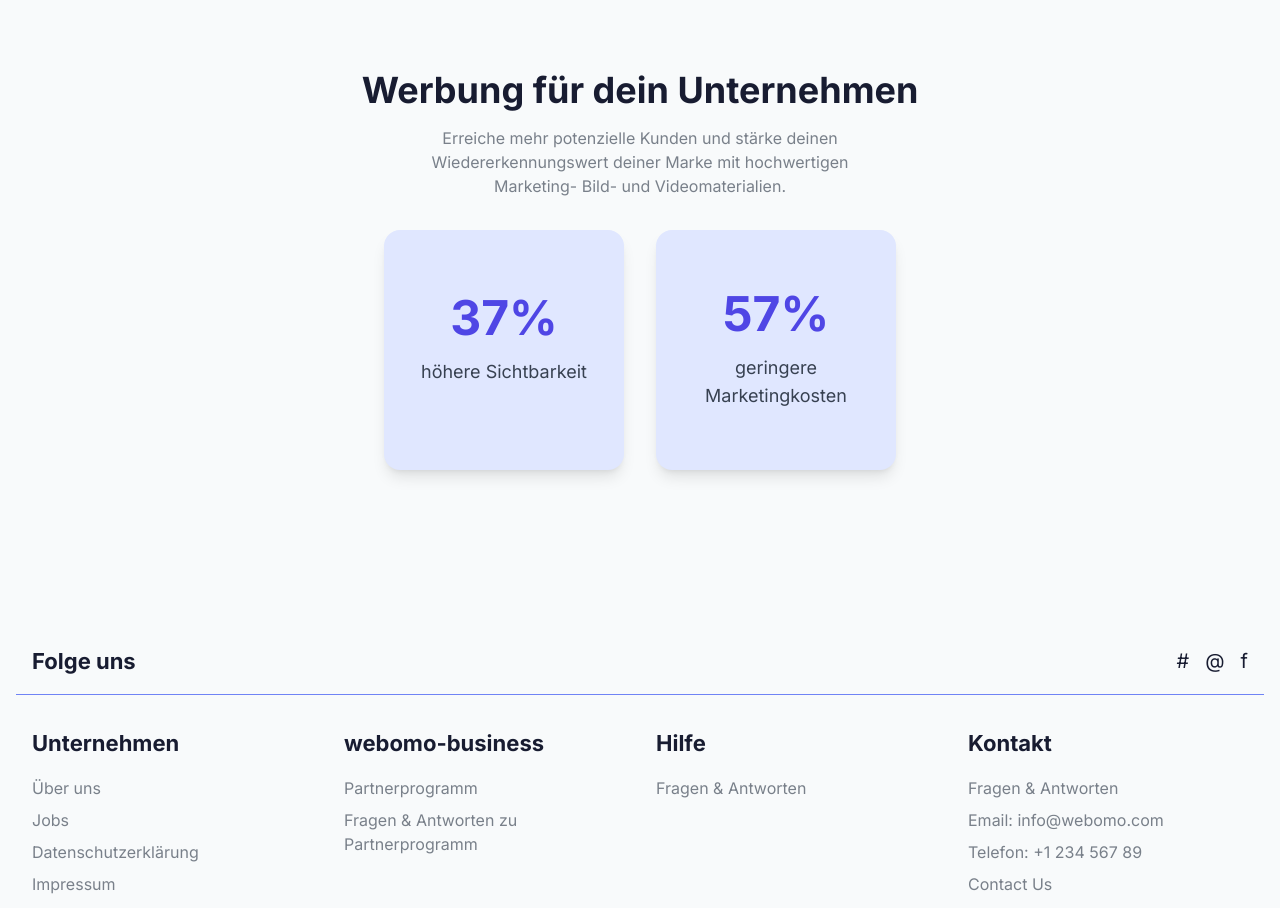
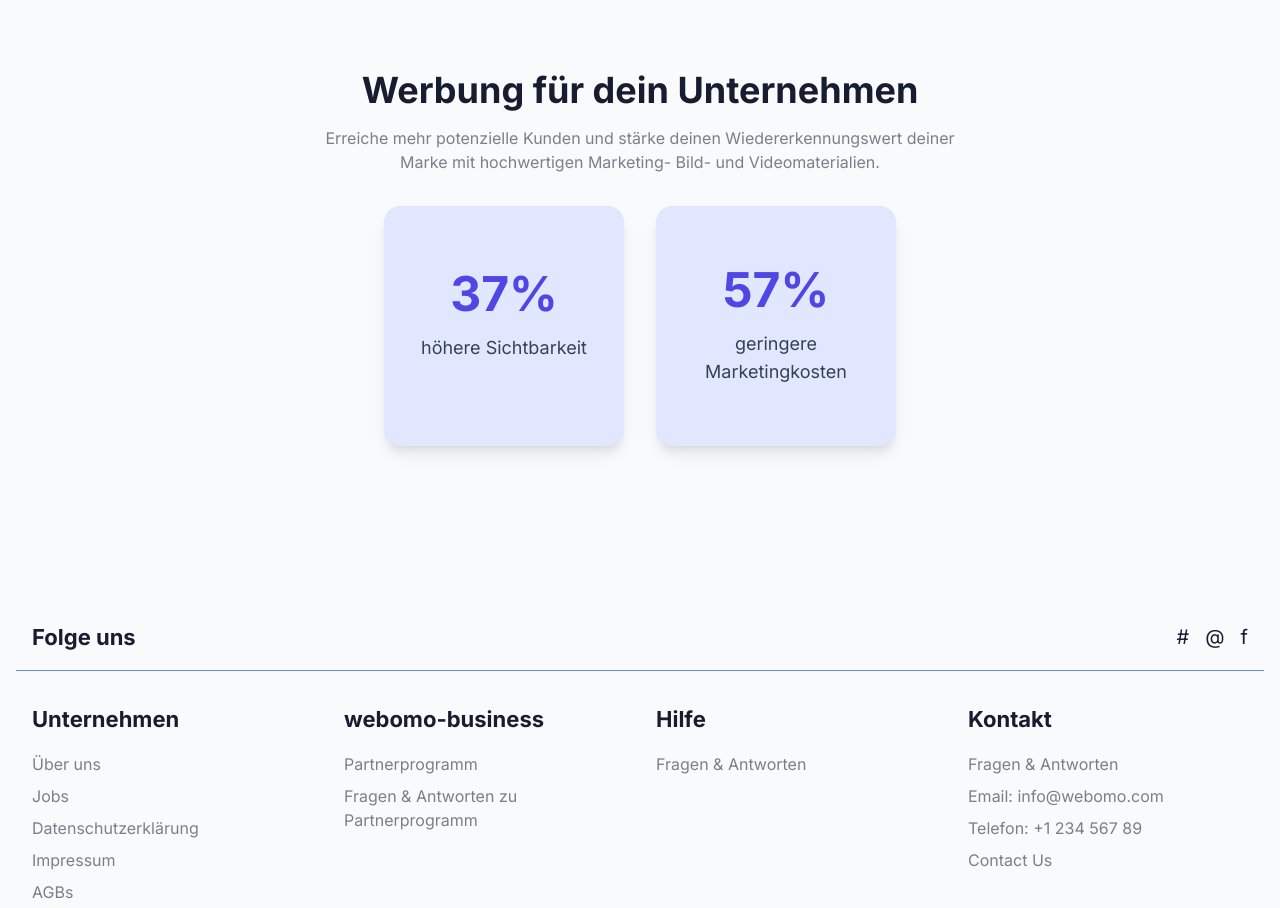
Before and after one commit to dawidglap/demo-webomo, a Next.js app: page /price in a window 1280 px wide. Shown: the part 2000-2908 px from the top of the page. Built offline with nearby package versions, Linux system fonts and the light colour scheme; no server answers.

Commit message:
fixed about end

```diff
--- a/src/components/AboutEnd/index.tsx
+++ b/src/components/AboutEnd/index.tsx
@@ -12,7 +12,7 @@ const AboutEnd = () => {
       </h2>
 
       {/* Main Container with Rounded Background */}
-      <div className="relative flex w-full max-w-5xl flex-col items-center justify-between rounded-3xl bg-gradient-to-b from-[#ECE7FE] via-purple-200 to-[#B4A2E0] p-8 dark:from-slate-700 dark:to-black md:flex-row md:p-16">
+      <div className="relative flex w-full max-w-5xl flex-col items-center justify-between rounded-3xl bg-gradient-to-b from-[#ECE7FE] via-purple-200 to-[#B4A2E0] p-8 shadow-xl dark:from-slate-700 dark:to-black md:flex-row md:p-16">
         {/* Text and Call-to-Action */}
         <div className="text-center md:max-w-lg md:text-left lg:max-w-2xl">
           <h3 className="mb-4 text-2xl font-bold text-black dark:text-white">
@@ -32,7 +32,7 @@ const AboutEnd = () => {
 
         {/* iPhone Frame with Video - Positioned at the right side */}
         <div className="relative hidden md:block">
-          <div className="relative  left-[100%] h-[234px] w-[108px] overflow-hidden ">
+          <div className=" relative  left-[100%] hidden h-[234px] w-[108px] overflow-hidden xl:block">
             <Image
               src="/images/screens/mobile-frame.png"
               alt="mobile frame"
--- a/src/components/Stats/index.tsx
+++ b/src/components/Stats/index.tsx
@@ -51,7 +51,7 @@ const Stats = () => {
 
       {/* Subtitle with Animation */}
       <motion.p
-        className="mt-4 max-w-md text-center text-[#79808a] dark:text-[#79808a]"
+        className="container mt-4 max-w-[690px] text-center text-[#79808a] dark:text-[#79808a]"
         initial={{ opacity: 0, y: 20 }}
         animate={inView ? { opacity: 1, y: 0 } : {}}
         transition={{ duration: 0.5, delay: 0.2 }}
```
